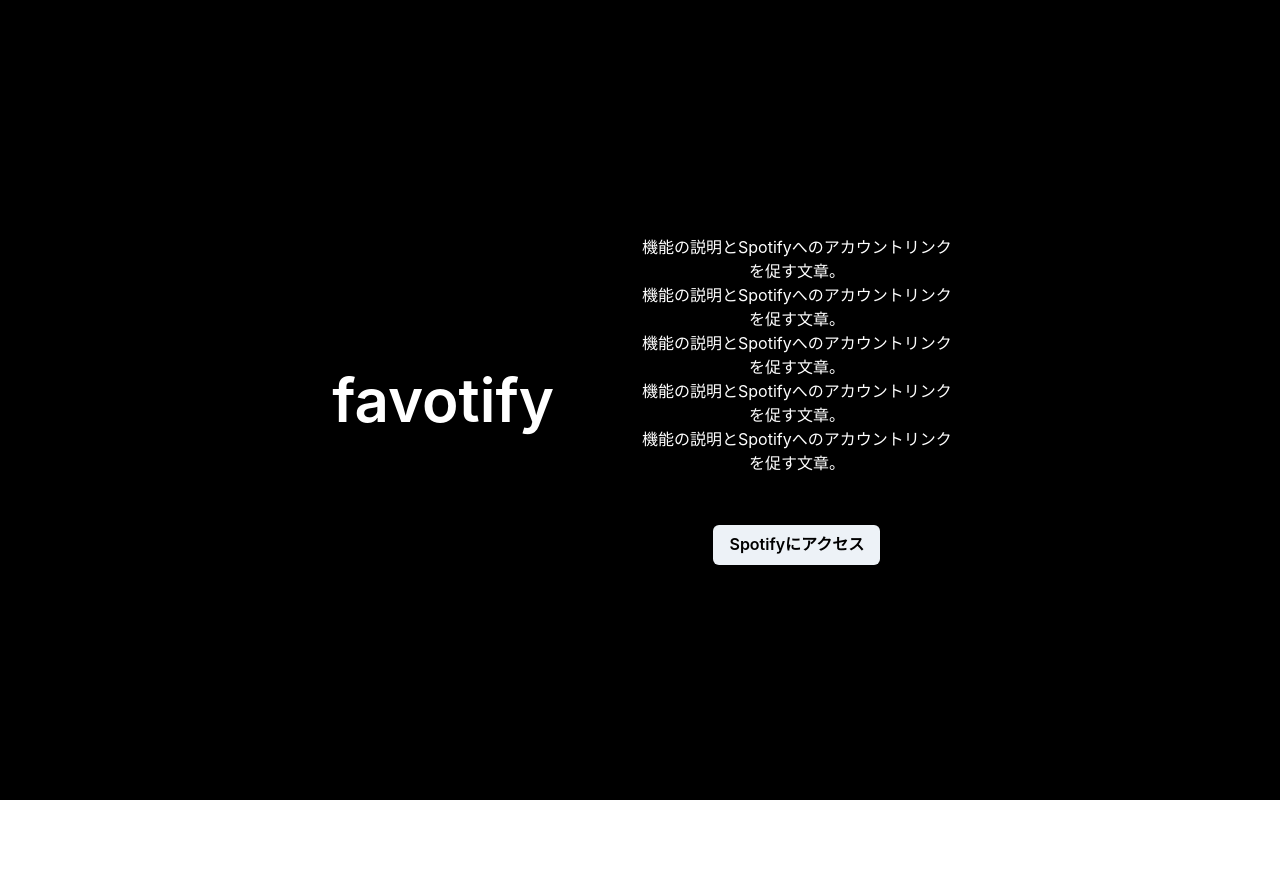
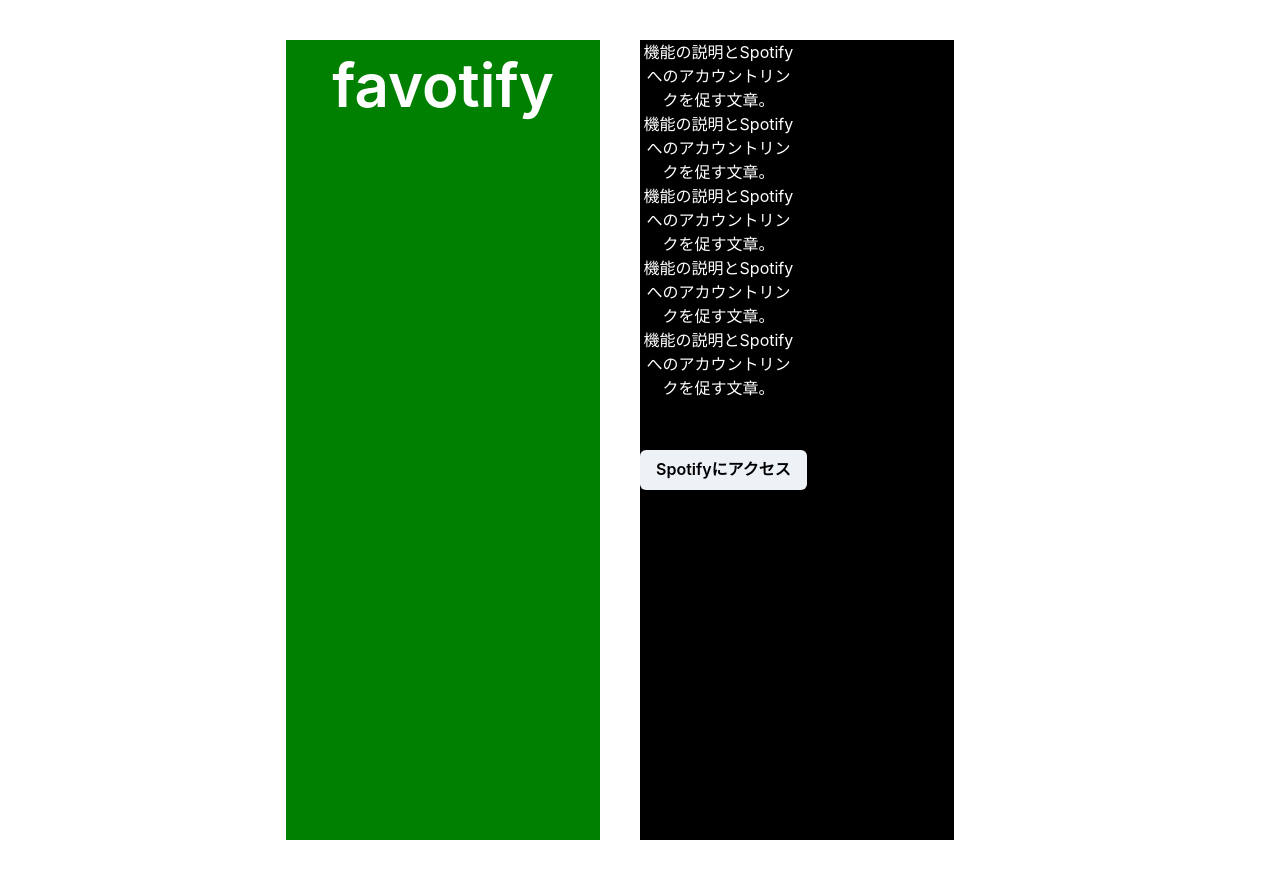
Before and after one commit to tokku5552/favotify, a Next.js app: page / in a window 1280 px wide. Before the commit the page ends 800 px from the top, so only its background shows below. Built offline with nearby package versions, Linux system fonts and the light colour scheme.

Commit message:
wip: backgroundColorをページ全体に反映できない

```diff
--- a/src/pages/index.tsx
+++ b/src/pages/index.tsx
@@ -1,4 +1,4 @@
-import { Button, Flex, HStack, Link, Stack, Text } from '@chakra-ui/react';
+import { Box, Button, Flex, HStack, Link, Stack, Text } from '@chakra-ui/react';
 import type { NextPage } from 'next';
 
 const Home: NextPage = () => {
@@ -8,12 +8,20 @@
         minH={'100vh'}
         align="center"
         justify={'center'}
-        backgroundColor={'black'}
+      // backgroundColor={'black'}
+      //子コンポーネントの幅に依存する
       >
         <HStack
           textAlign={'center'}
           spacing={{ base: 8, md: 10 }}
           py={{ base: 10, md: 10 }}
+
+        //全領域に広げる
+        >
+          <Box
+            minH={'100vh'}
+            backgroundColor={'green'}
+            width="100%"
           >
             <Text
               fontWeight={600}
@@ -21,10 +29,16 @@
               textAlign={'center'}
               as={'span'}
               color={'#FFFFFF'}
-            width="50%"
+              width="100%"
             >
               favotify
             </Text>
+          </Box>
+          <Box
+            minH={'100vh'}
+            backgroundColor={'black'}
+            width="100%"
+          >
             <Text
               width="50%"
               color={'#FFFFFF'}
@@ -50,6 +64,7 @@
                 </Button>
               </Link>
             </Text>
+          </Box>
           <Stack
             direction={'column'}
             spacing={3}
```
Lines whose indentation alone changed are shown as unchanged.
